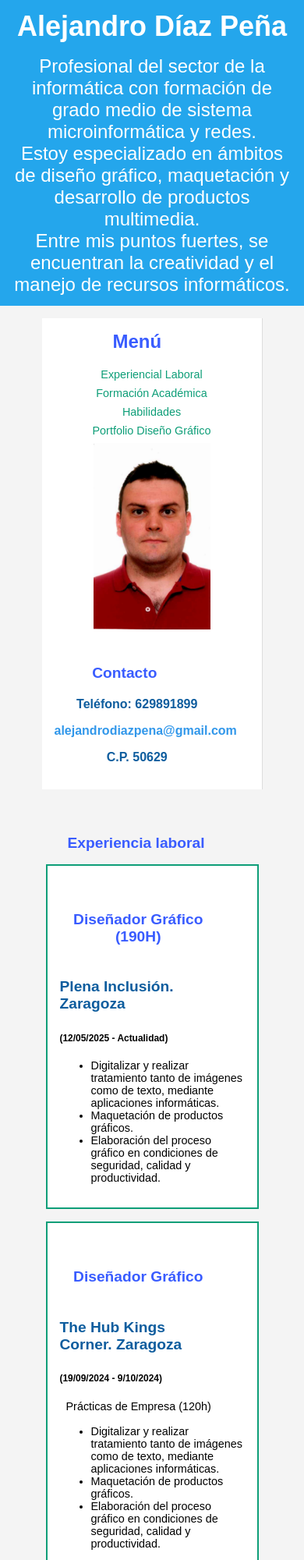
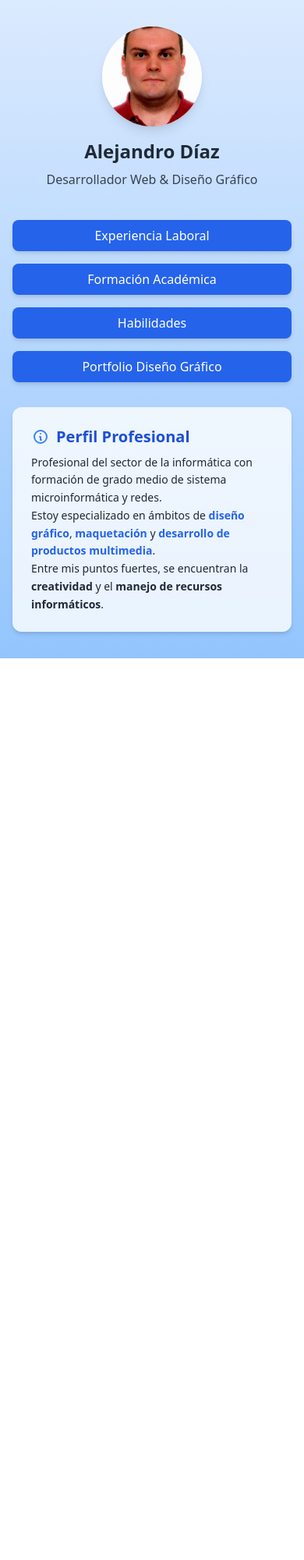
Before and after one commit to alex1994-art/alejandrodiaz_1994, a plain HTML site: page index.html in a window 390 px wide. Shown: the top 2000 px of the page at 78% size. After the commit the page ends 844 px from the top, so only its background shows below. Drawn offline with nearby package versions, Linux system fonts and the light colour scheme.

Commit message:
index.html

```diff
--- a/index.html
+++ b/index.html
@@ -1,122 +1,44 @@
 <!DOCTYPE html>
 <html lang="es">
 <head>
-    <meta charset="UTF-8">
-    <meta name="viewport" content="width=device-width, initial-scale=1.0">
-    <title>Portfolio Web</title>
-    <link rel="icon" href="img/icono.png" type="image/png">
-    <link rel="stylesheet" href="css/style.css">
+  <meta charset="UTF-8" />
+  <meta name="viewport" content="width=device-width, initial-scale=1.0" />
+  <title>Alejandro Díaz | Portafolio</title>
+  <link href="https://cdn.jsdelivr.net/npm/tailwindcss@2.2.19/dist/tailwind.min.css" rel="stylesheet">
 </head>
-<body>
-    <header>
-        <h1>Alejandro Díaz Peña</h1>
-        <p>Profesional del sector de la informática con formación de grado
-            medio de sistema microinformática y redes.<br> Estoy especializado en
-            ámbitos de diseño gráfico, maquetación y desarrollo de productos
-            multimedia.<br>
-            Entre mis puntos fuertes, se encuentran la creatividad y el manejo
-            de recursos informáticos.
-            </p>
-    </header>
-    <div class="container">
-        <aside class="sidebar">
-            <h2>Menú</h2>
-            <ul class="enlaces">
-                <li><a href="#">Experiencial Laboral</a></li>
-                <li><a href="formacion.html"> Formación Académica</a></li>
-                <li><a href="habilidades.html">Habilidades</a></li>
-                <li><a href="portfoliografico.html">Portfolio Diseño Gráfico</a></li>
-            </ul>
-            <img src="img/icono.png" alt="Foto de perfil" class="profile-pic">
-            <div class = "contacto">
-                <h3>Contacto</h3>
-                <p>Teléfono: 629891899</p>
-                <p><a href="mailto:alejandrodiazpena@gmail.com">alejandrodiazpena@gmail.com</a></p>
-                <p>C.P. 50629</p>
-            </div>
-        </aside>
+<body class="bg-gradient-to-b from-blue-100 to-blue-300 text-gray-800">
+  <main class="min-h-screen flex flex-col justify-center items-center text-center p-4">
 
-        <!---comentarios del contenedor-->
-        <main class="content" id="search-content">
-            <h2>Experiencia laboral</h2>
-            <section class="recipe featured">
-                <h3> Diseñador Gráfico (190H) </h3>
-                <h4> Plena Inclusión. Zaragoza</h4>
-                <h5>(12/05/2025 - Actualidad)</h5>
-                <ul>
-                <li>Digitalizar y realizar tratamiento  tanto de
-                        imágenes como de texto, mediante aplicaciones
-                        informáticas.</li>
-                <li> Maquetación de productos gráficos.</li>
-                <li> Elaboración del  proceso gráfico en condiciones
-                        de seguridad, calidad y productividad.</li>
-                </ul>
-            </section>
-            <section class="recipe featured">
-                <h3> Diseñador Gráfico </h3>
-                <h4> The Hub Kings Corner. Zaragoza</h4>
-                <h5>(19/09/2024 - 9/10/2024)</h5>
-                <p>Prácticas de Empresa (120h)</p>
-                <ul>
-                    <li>Digitalizar y realizar tratamiento  tanto de
-                        imágenes como de texto, mediante aplicaciones
-                        informáticas.</li>
-                    <li> Maquetación de productos gráficos.</li>
-                    <li> Elaboración del  proceso gráfico en condiciones
-                        de seguridad, calidad y productividad.</li>
-                </ul>
-            </section>
-            <section class="recipe featured">
-                <h3>Auxiliar catering de aviones</h3>
-                <h4>Semoguz, S.L Zaragoza</h4>
-                <h5>(03/02/2020 - 02/05/2020)</h5>
-                <p>Ayudante de cocina</p>
-            </section>
-            <section class="recipe featured">
-                <h3>  Técnico de mantenimiento electrónico</h3>
-                <h4>Opel, Zaragoza (Figueruelas)</h4>
-                <h5>(19/03/2018 - 6/06/2018)</h5>
-                <p>Prácticas de empresa de Grado Superior de mantenimiento
-                    electrónico</p>
-                <ul>
-                    <li>Verificación  del funcionamiento de circuitos analógicos
-                        y de electrónica digital.</li>
-                    <li>Configuración de circuitos electrónicos</li>
-                </ul>
-            </section>
+    <!-- Avatar -->
+    <img src="img/icono.png" alt="perfil" class="w-32 h-32 md:w-40 md:h-40 rounded-full shadow-lg mb-4 object-cover" />
 
-            <section class="recipe featured">
-                <h3>Técnico de Instalaciones de Telecomunicaciones</h3>
-                <h4>JMS Electricidad, Utebo</h4>
-                <h5> (14/03/2016 - 14/06/2016)</h5>
-                <p>Prácticas de empresa de Grado Medio de Instalaciones de
-                    Telecomunicaciones.</p>
-                <ul>
-                    <li>Montaje de equipos informáticos y configuración. En
-                        infraestructuras e instalaciones.</li>
-                    <li>Verificación del funcionamiento de los equipos en
-                        condiciones de calidad y seguridad.</li>
-                </ul>
-            </section>
+    <!-- Nombre y título -->
+    <h1 class="text-2xl md:text-3xl font-bold mb-2">Alejandro Díaz</h1>
+    <p class="text-base md:text-lg text-gray-700 mb-6">Desarrollador Web & Diseño Gráfico</p>
 
-            <section class="recipe featured">
-                <h3> Técnico de Sistemas Microinformáticos y Redes</h3>
-                <h4>CEP de Jerez de la Frontera</h4>
-                <h5> (16/03/2014 - 12/06/2014)</h5>
-                <p>Prácticas de empresa de Grado medio de sistemas
-                    microinformáticos y redes.</p>
-                <ul>
-                    <li>Realización de instalaciones, configuración y
-                        mantenimiento de sistemas microinformáticos.</li>
-                </ul>
-            </section>
-        </main>
+    <!-- Botones de enlaces (responsive) -->
+    <div class="flex flex-col sm:flex-row sm:flex-wrap sm:justify-center gap-4 mb-8 mt-4 w-full max-w-md">
+      <a href="experiencias.html" class="bg-blue-600 text-white px-4 py-2 rounded-lg hover:bg-blue-700 transition shadow-md text-center">Experiencia Laboral</a>
+      <a href="formacion.html" class="bg-blue-600 text-white px-4 py-2 rounded-lg hover:bg-blue-700 transition shadow-md text-center">Formación Académica</a>
+      <a href="habilidades.html" class="bg-blue-600 text-white px-4 py-2 rounded-lg hover:bg-blue-700 transition shadow-md text-center">Habilidades</a>
+      <a href="portfoliografico.html" class="bg-blue-600 text-white px-4 py-2 rounded-lg hover:bg-blue-700 transition shadow-md text-center">Portfolio Diseño Gráfico</a>
     </div>
-    <br>
-    <footer>
-        <p>&copy; 2025 Alejandro Díaz Peña. Todos los derechos reservados.</p>
-    </footer>
-    <script src="js/jquery-3.7.1.min.js"></script>
-    <script src="js/script.js"></script>
+
+    <!-- Perfil Profesional -->
+    <div class="bg-white bg-opacity-80 rounded-xl shadow-md max-w-sm md:max-w-xl p-6 text-left">
+      <h2 class="text-xl font-bold text-blue-700 mb-2 flex items-center">
+        <svg class="w-6 h-6 mr-2 text-blue-500" fill="none" stroke="currentColor" stroke-width="2" viewBox="0 0 24 24">
+          <path stroke-linecap="round" stroke-linejoin="round" d="M13 16h-1v-4h-1m1-4h.01M12 20a8 8 0 100-16 8 8 0 000 16z" />
+        </svg>
+        Perfil Profesional
+      </h2>
+      <p class="text-gray-800 text-sm md:text-base leading-relaxed font-medium">
+        Profesional del sector de la informática con formación de grado medio de sistema microinformática y redes.<br />
+        Estoy especializado en ámbitos de <span class="text-blue-600 font-semibold">diseño gráfico</span>, <span class="text-blue-600 font-semibold">maquetación</span> y <span class="text-blue-600 font-semibold">desarrollo de productos multimedia</span>.<br />
+        Entre mis puntos fuertes, se encuentran la <span class="font-semibold">creatividad</span> y el <span class="font-semibold">manejo de recursos informáticos</span>.
+      </p>
+    </div>
+
+  </main>
 </body>
 </html>
```
